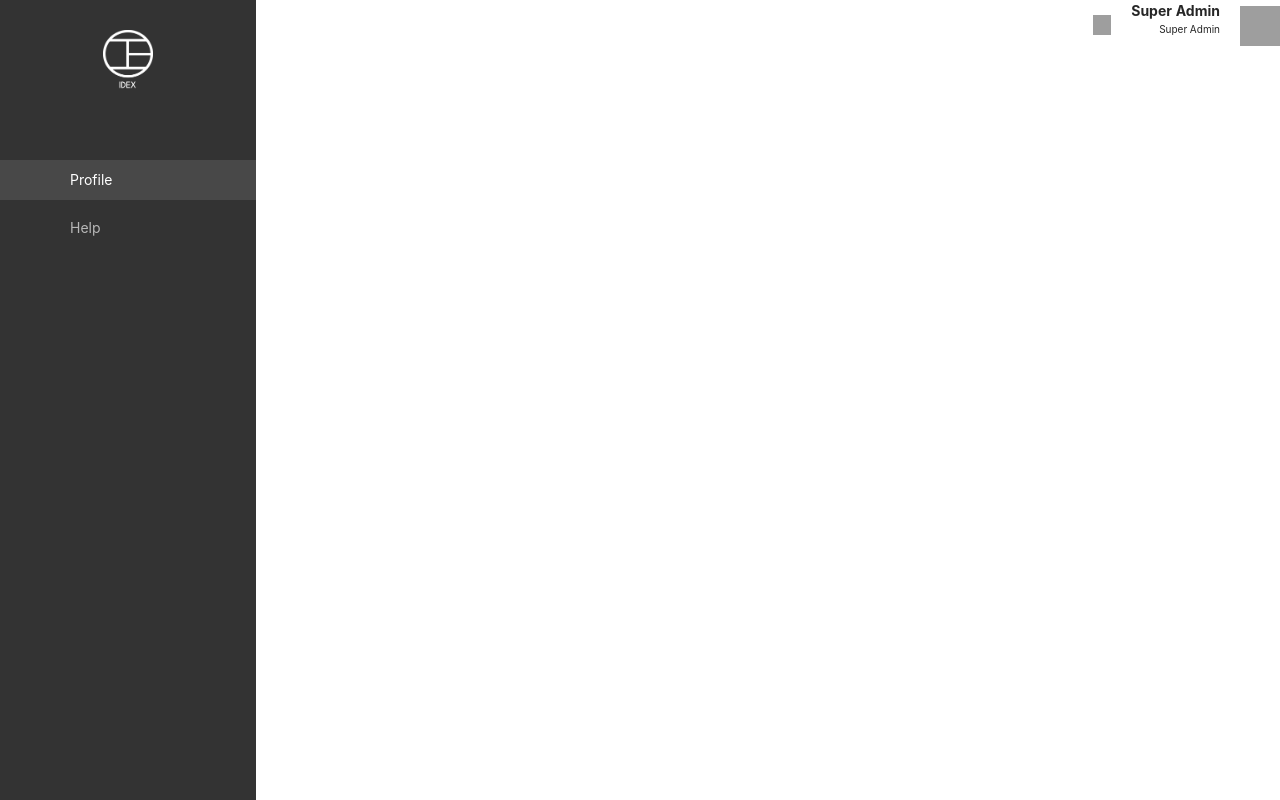
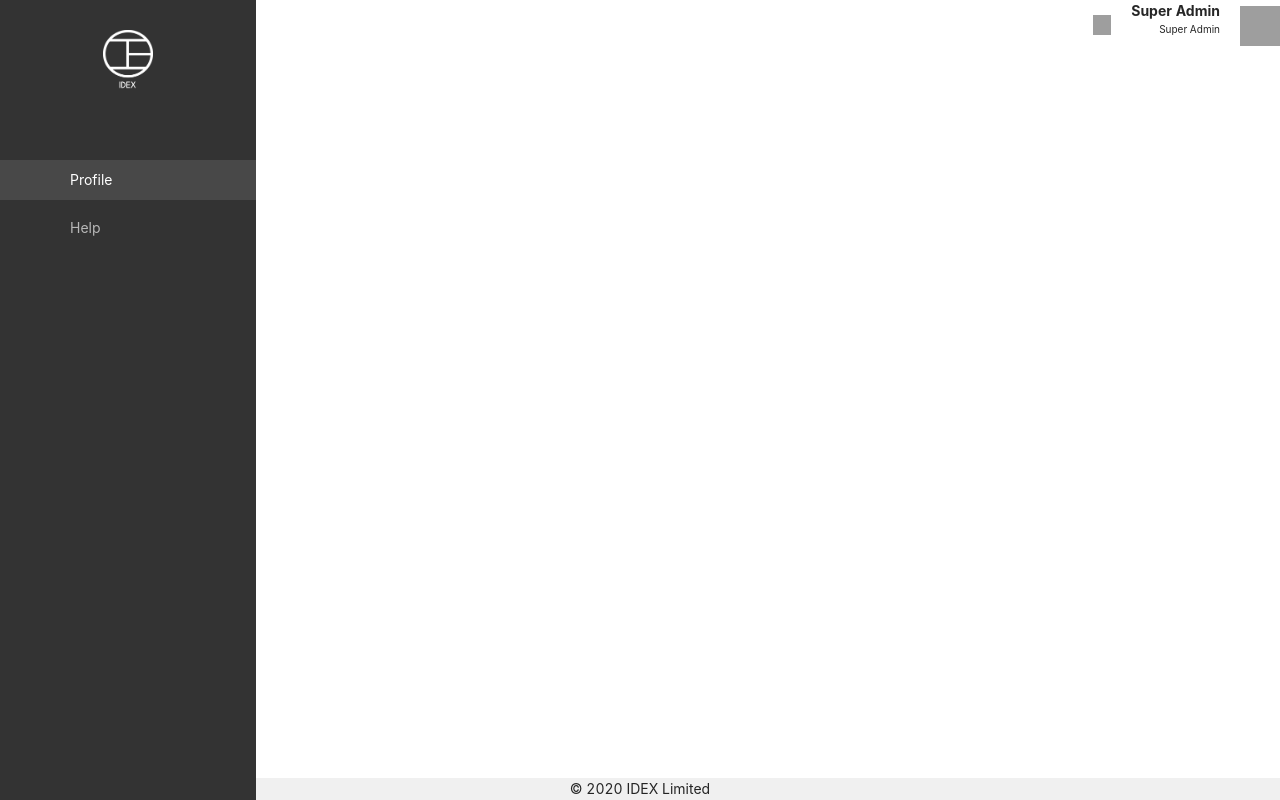
Before and after one commit to abdo/tiny-dashboard, a React (Create React App) app: page / in a window 1280 px wide. Built offline with nearby package versions, Linux system fonts and the light colour scheme; grey boxes are pictures that could not be loaded.

Commit message:
Create footer

```diff
--- /dev/null
+++ b/src/components/Footer/index.js
@@ -0,0 +1,20 @@
+import React from 'react';
+
+const Footer = () => {
+  return (
+    <div
+      style={{
+        textAlign: 'center',
+        width: '100%',
+        zIndex: -1,
+        position: 'absolute',
+        bottom: 0,
+        backgroundColor: '#f0f0f0',
+      }}
+    >
+      &#169; 2020 IDEX Limited
+    </div>
+  );
+};
+
+export default Footer;
--- a/src/hoc/Layout/index.js
+++ b/src/hoc/Layout/index.js
@@ -1,12 +1,14 @@
 import React from 'react';
 import SideMenu from '../../components/SideMenu';
 import Header from '../../components/Header';
+import Footer from '../../components/Footer';
 
 const Layout = () => {
   return (
     <>
       <Header />
       <SideMenu />
+      <Footer />
     </>
   );
 };
```
